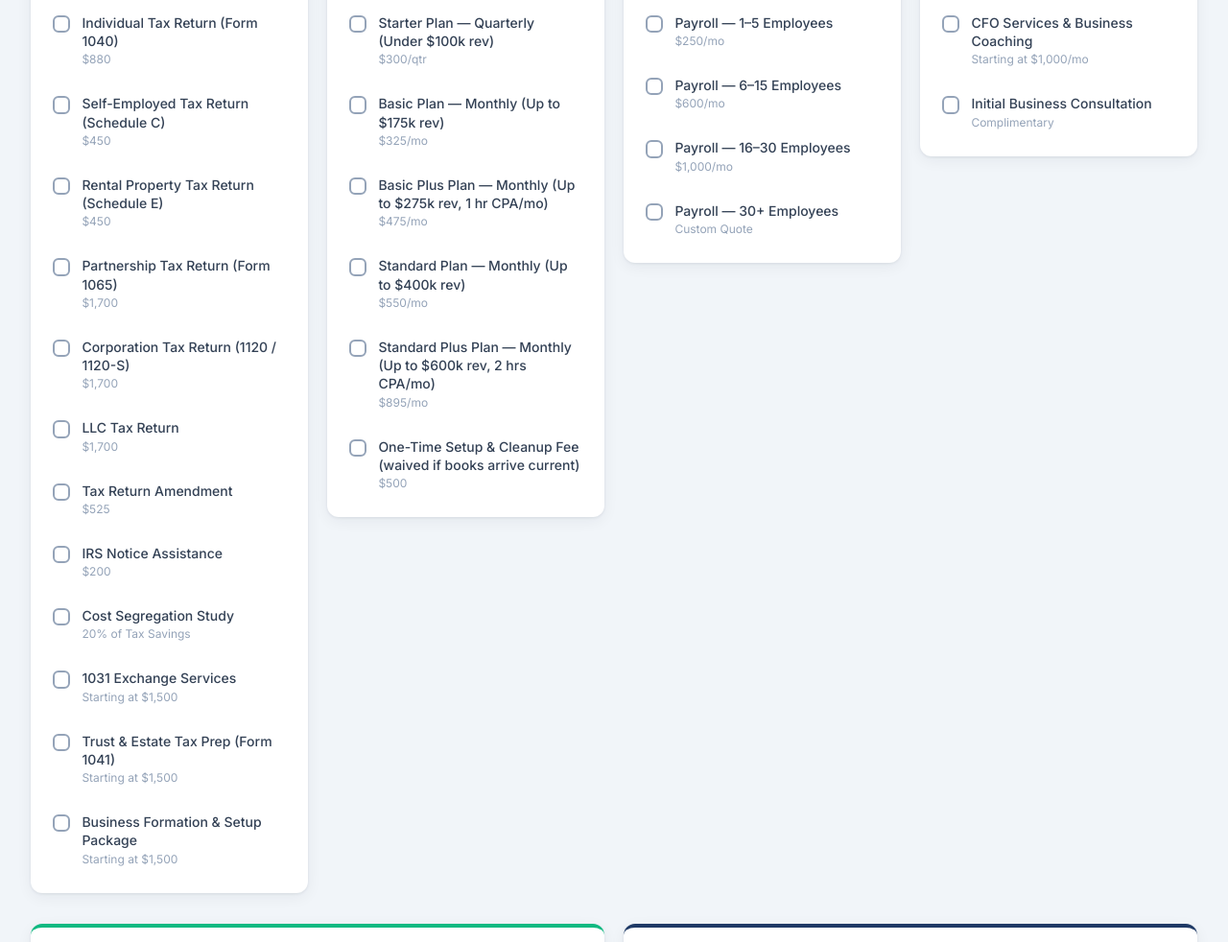
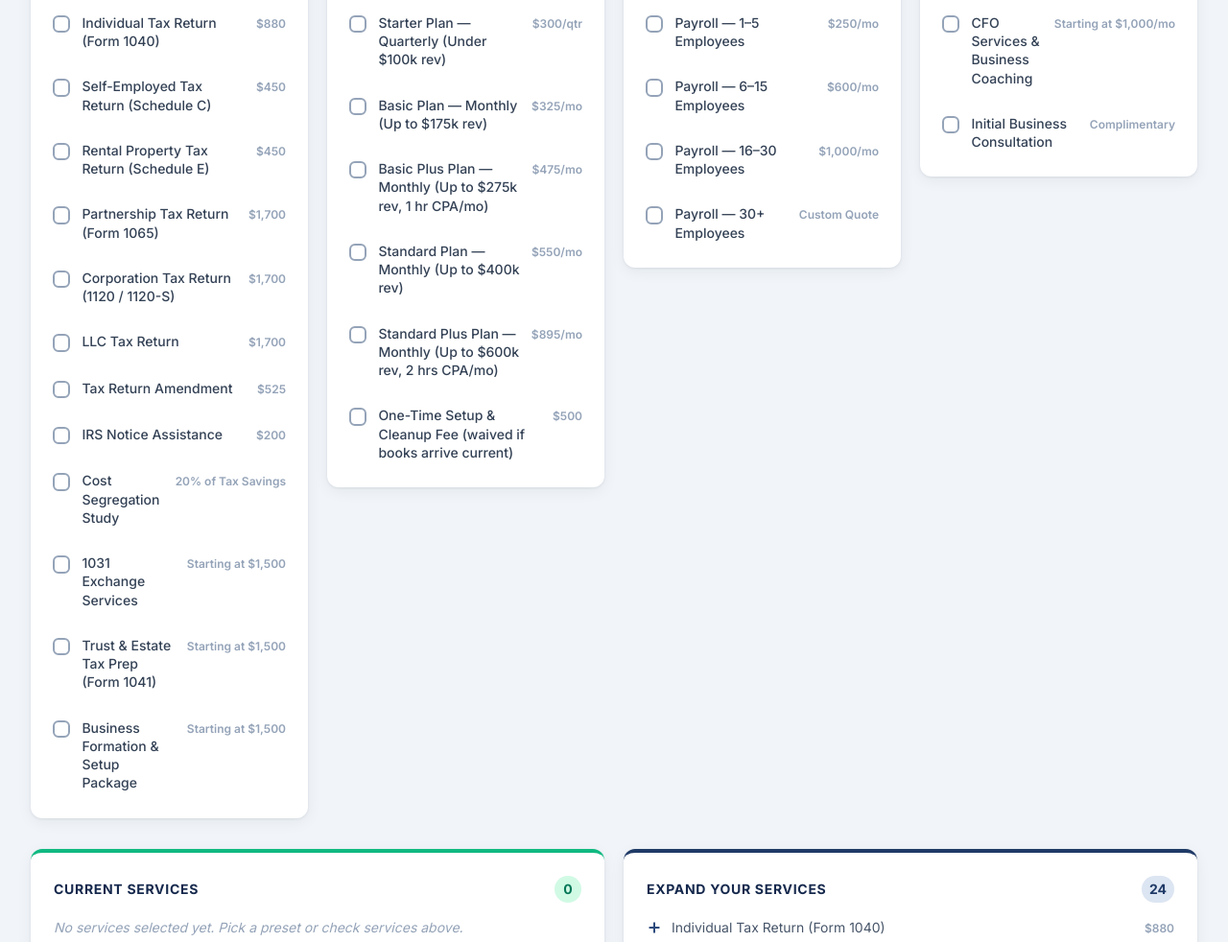
Before and after one commit to Glendley/checklist, a plain HTML site: page index.html in a window 1280 px wide. Shown: the part 608-1590 px from the top of the page at 96% size. Drawn offline with nearby package versions, Linux system fonts and the light colour scheme.

Commit message:
Show service name and price on one line, list-style
Both the service selection grid and the Current/Suggested summary
lists now show each service's name and price side-by-side on a
single line (name left, price right) instead of stacked on two
lines — reads more like a price list.

Co-Authored-By: Claude Sonnet 5 <noreply@anthropic.com>

```diff
--- a/index.html
+++ b/index.html
@@ -522,9 +522,9 @@
           label.dataset.rowFor = svc.id;
           label.innerHTML = `
             <input type="checkbox" class="service-checkbox mt-0.5" data-service-id="${svc.id}" />
-            <span class="flex-1 select-none">
-              <span class="block text-sm font-medium text-slate-700 leading-snug">${svc.name}</span>
-              <span class="block text-xs text-slate-400 mt-0.5">${svc.price.label}</span>
+            <span class="flex-1 flex items-baseline justify-between gap-3 select-none">
+              <span class="text-sm font-medium text-slate-700 leading-snug">${svc.name}</span>
+              <span class="text-xs font-semibold text-slate-400 whitespace-nowrap">${svc.price.label}</span>
             </span>`;
           list.appendChild(label);
         });
@@ -634,17 +634,17 @@
       includedList.innerHTML = included.map(svc => `
         <li class="flex items-start gap-2.5">
           <svg class="w-4 h-4 mt-0.5 text-emerald-500 flex-none" width="16" height="16" viewBox="0 0 24 24" fill="none" stroke="currentColor" stroke-width="3" stroke-linecap="round" stroke-linejoin="round"><path d="M20 6 9 17l-5-5"/></svg>
-          <span class="flex-1">
-            <span class="block font-medium text-slate-700">${svc.name}</span>
-            <span class="block text-xs text-slate-400">${svc.price.label}</span>
+          <span class="flex-1 flex items-baseline justify-between gap-3">
+            <span class="font-medium text-slate-700">${svc.name}</span>
+            <span class="text-xs font-semibold text-slate-400 whitespace-nowrap">${svc.price.label}</span>
           </span>
         </li>`).join('');
       upsellList.innerHTML = upsell.map(svc => `
         <li class="flex items-start gap-2.5">
           <svg class="w-4 h-4 mt-0.5 text-navy-600 flex-none" width="16" height="16" viewBox="0 0 24 24" fill="none" stroke="currentColor" stroke-width="3" stroke-linecap="round" stroke-linejoin="round"><path d="M12 5v14M5 12h14"/></svg>
-          <span class="flex-1">
-            <span class="block text-slate-600">${svc.name}</span>
-            <span class="block text-xs text-slate-400">${svc.price.label}</span>
+          <span class="flex-1 flex items-baseline justify-between gap-3">
+            <span class="text-slate-600">${svc.name}</span>
+            <span class="text-xs font-semibold text-slate-400 whitespace-nowrap">${svc.price.label}</span>
           </span>
         </li>`).join('');
 
```
